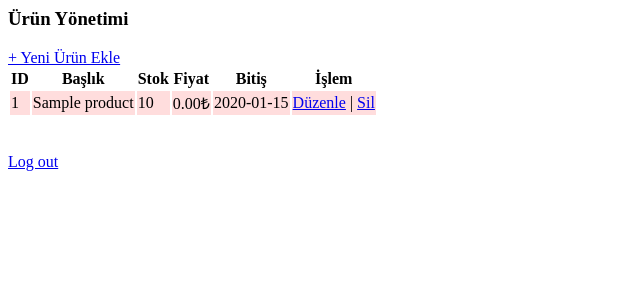
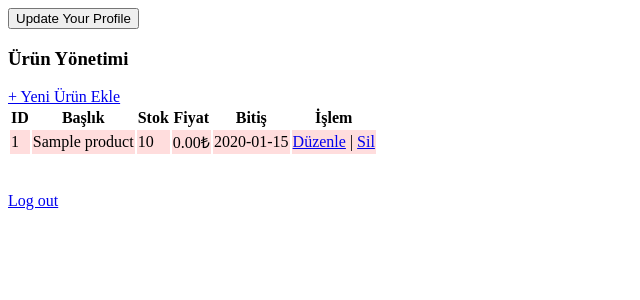
Before and after one commit to mhemir/CTIS256-Project, a PHP site: page /market.php in a window 1280 px wide. Shown: the top 300 px of the page, without its empty margins (0-640 px from the left). Run offline with PHP 8.4, Linux system fonts and the light colour scheme; the visitor is signed in with stand-in values (Sample User, id 1); tables that the repository leaves empty hold one stand-in row (values such as "Sample post").

Commit message:
I implemented the profile update feature for market users

```diff
--- a/market.php
+++ b/market.php
@@ -5,6 +5,63 @@
   $stmt->execute([$_SESSION['user']['id']]);
   $products = $stmt->fetchAll(PDO::FETCH_ASSOC);
   ?>
+
+
+<?php
+// Profil güncelleme işlemi
+if ($_SERVER['REQUEST_METHOD'] === 'POST' && isset($_POST['update_profile'])) {
+    $name = trim($_POST['name']);
+    $city = trim($_POST['city']);
+    $district = trim($_POST['district']);
+    $params = [$name, $city, $district];
+    $sql = "UPDATE user SET name=?, city=?, district=?";
+    // Şifre değişikliği isteniyorsa
+    if (!empty($_POST['password'])) {
+        $password = password_hash($_POST['password'], PASSWORD_DEFAULT);
+        $sql .= ", password=?";
+        $params[] = $password;
+    }
+    $sql .= " WHERE id=?";
+    $params[] = $_SESSION['user']['id'];
+    $stmt = $db->prepare($sql);
+    $stmt->execute($params);
+    // Oturum bilgisini de güncelle
+    $_SESSION['user']['name'] = $name;
+    $_SESSION['user']['city'] = $city;
+    $_SESSION['user']['district'] = $district;
+    header("Location: market.php?edit_profile=1&updated=1");
+    exit;
+}
+
+?>
+
+<?php if(isset($_GET['edit_profile'])): ?>
+  <!-- Güncelleme formunu buraya koy -->
+  <h3>Update Your Profile</h3>
+  <form method="POST">
+    <input type="hidden" name="update_profile" value="1">
+    Email: <input name="email" value="<?=htmlspecialchars($_SESSION['user']['email'])?>"><br>
+    Name: <input name="name" value="<?=htmlspecialchars($_SESSION['user']['name'])?>"><br>
+    City: <input name="city" value="<?=htmlspecialchars($_SESSION['user']['city'])?>"><br>
+    District: <input name="district" value="<?=htmlspecialchars($_SESSION['user']['district'])?>"><br>
+    Password <input name="password" type="password" placeholder="write your new password"><br>
+    <button>Update</button>
+  </form>
+  <p><a href="market.php">← Turn Back</a></p>
+<?php else: ?>
+  <!-- Sadece buton ve ürün yönetimi tablosu burada -->
+  <a href="market.php?edit_profile=1">
+    <button type="button">Update Your Profile</button>
+  </a>
+
+
+
+
+
+
+
+  <!-- Ürün yönetimi tablosu burada -->
+<?php endif; ?>
   <h3>Ürün Yönetimi</h3>
   <a href="add_product.php">+ Yeni Ürün Ekle</a>
   <table>
```
